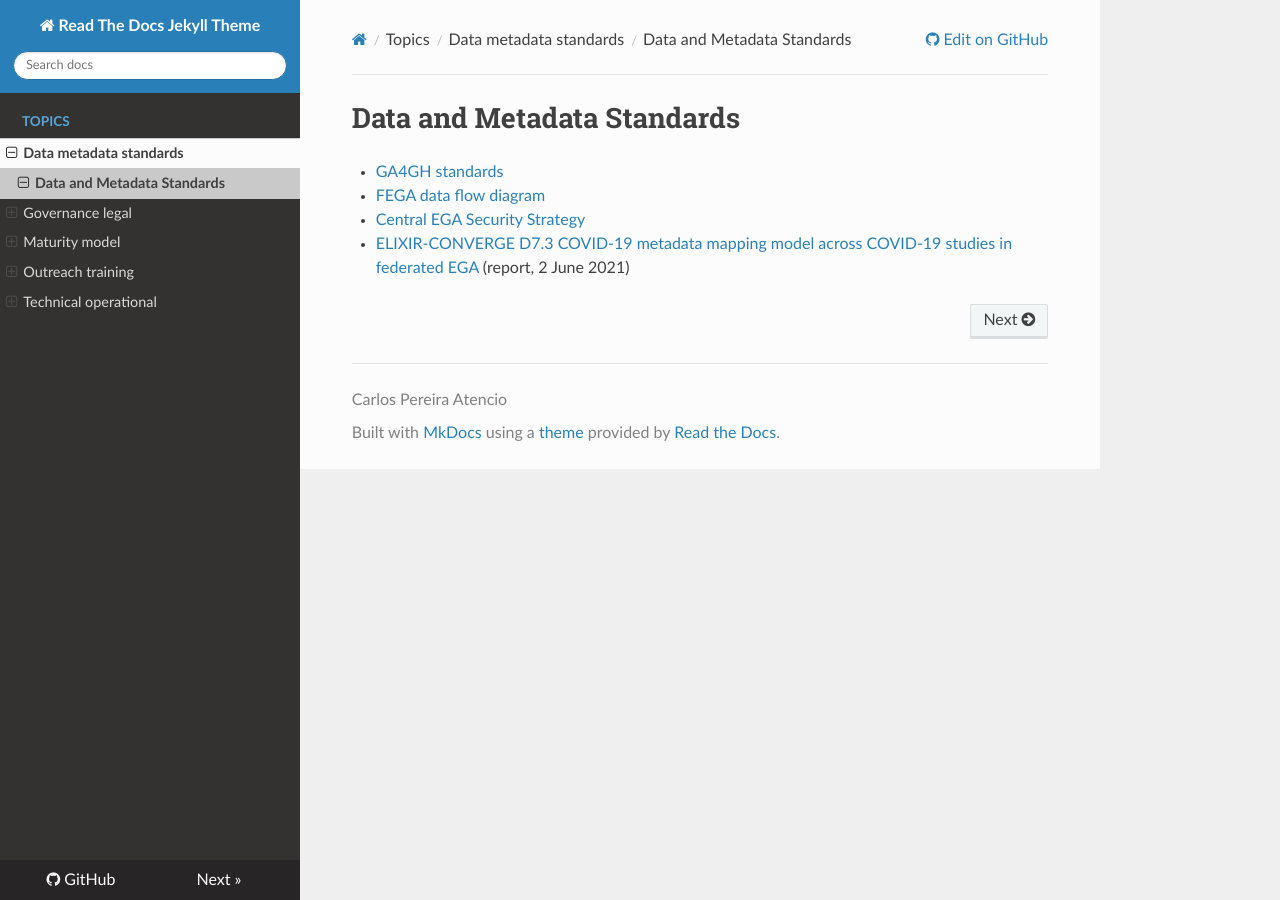
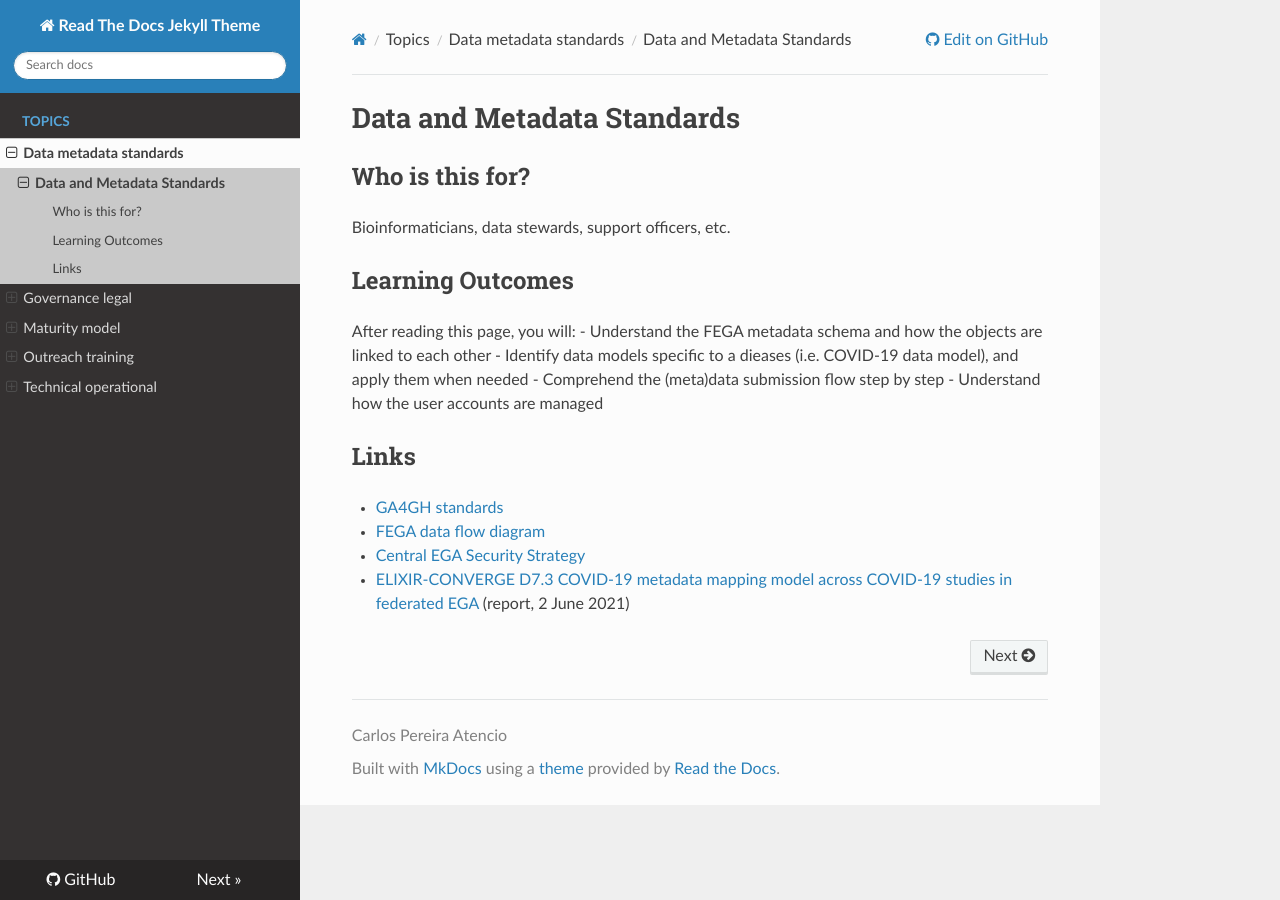
Before and after one commit to viklund/FEGA-onboarding, an MkDocs documentation site: the page built from docs/topics/data-metadata-standards/README.md, in a window 1280 px wide. Built offline with MkDocs 1.6.1, drawn with Linux system fonts in a browser that asks for light colours; nearby versions of some CDN libraries.

Commit message:
Update README.md

```diff
--- a/docs/topics/data-metadata-standards/README.md
+++ b/docs/topics/data-metadata-standards/README.md
@@ -1,5 +1,18 @@
 # Data and Metadata Standards
 
+## Who is this for?
+
+Bioinformaticians, data stewards, support officers, etc.
+
+## Learning Outcomes
+
+After reading this page, you will:
+- Understand the FEGA metadata schema and how the objects are linked to each other
+- Identify data models specific to a dieases (i.e. COVID-19 data model), and apply them when needed
+- Comprehend the (meta)data submission flow step by step
+- Understand how the user accounts are managed
+
+## Links
 - [GA4GH standards](https://ega-archive.org/ga4gh)
 - [FEGA data flow diagram](https://docs.google.com/presentation/d/1IrU5jPJpGQ7n-WH-7WvJZjjH03ww9LfFMLK1kTBeAco/edit#slide=id.gcf2c0c3039_0_126)
 - [Central EGA Security Strategy](https://ega-archive.org/files/European_Genome_phenome_Archive_Security_Overview.pdf)
```
